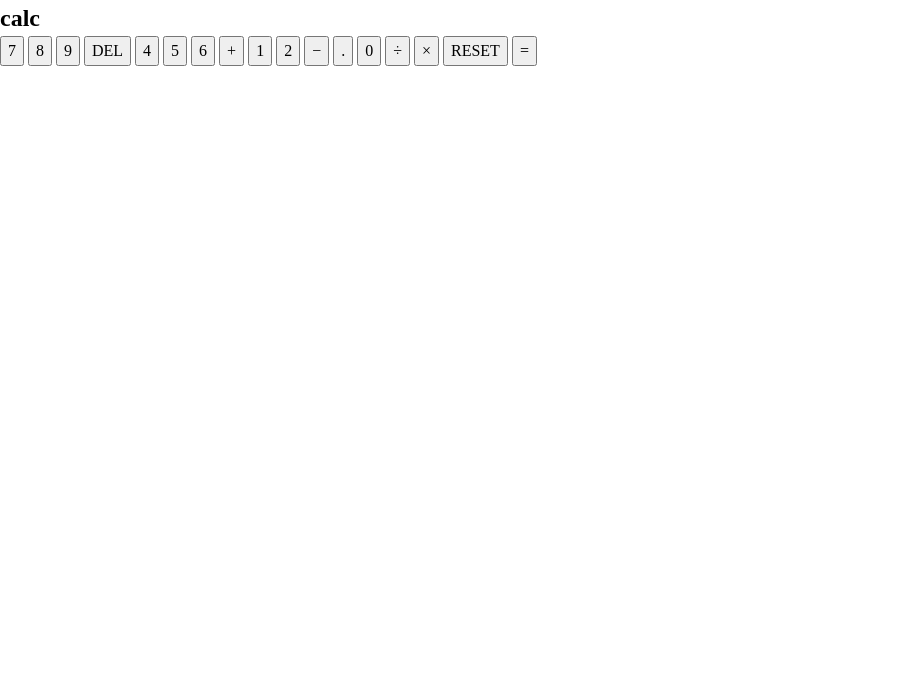
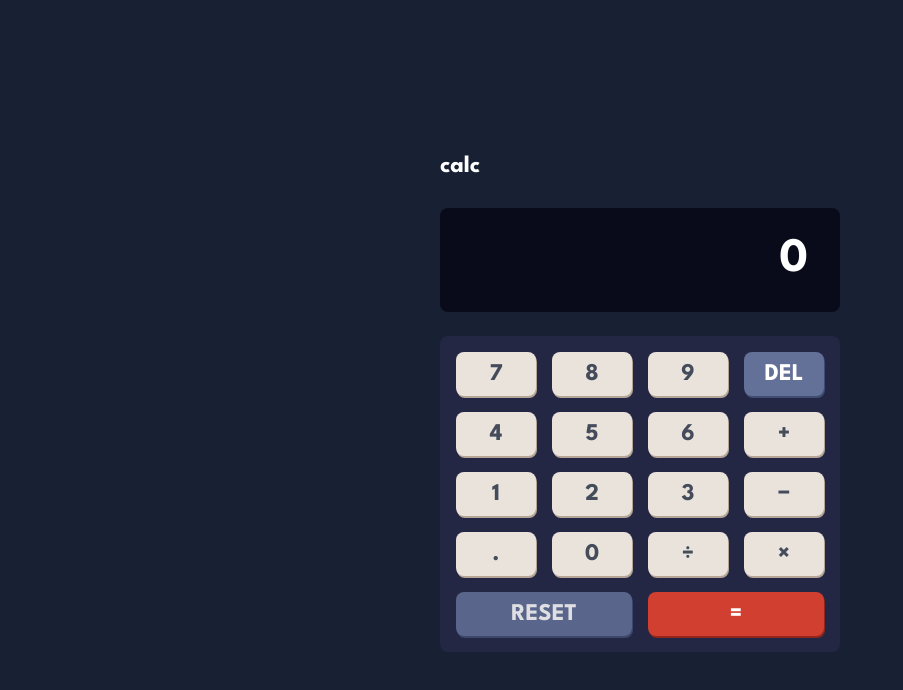
Before and after one commit to joshua-emmanuel/calculator-app, a website built with Vite: page index.html in a window 1280 px wide. Both pictures are taken after a click on the button "RESET". Shown: the whole page, without its empty margins (0-903 px from the left). Built offline with nearby package versions, Linux system fonts and the light colour scheme.

Commit message:
Style calculator

```diff
--- a/index.html
+++ b/index.html
@@ -4,6 +4,9 @@
   <meta charset="UTF-8">
   <meta name="viewport" content="width=device-width, initial-scale=1.0">
   <link rel="shortcut icon" href="./assets/images/favicon-32x32.png" type="image/x-icon">
+  <link rel="preconnect" href="https://fonts.googleapis.com">
+  <link rel="preconnect" href="https://fonts.gstatic.com" crossorigin>
+  <link href="https://fonts.googleapis.com/css2?family=League+Spartan:wght@700&display=swap" rel="stylesheet">
   <link rel="stylesheet" href="style.css">
   <title>Calculator App</title>
 </head>
@@ -14,7 +17,7 @@
         <header class="calculator__header">
           <h1>calc</h1>
         </header>
-        <div class="calculator__display"></div>
+        <div class="calculator__display">0</div>
         <div class="calculator__keys">
           <button data-key="7" data-button-type="number">7</button>
           <button data-key="8" data-button-type="number">8</button>
@@ -26,6 +29,7 @@
           <button data-key="plus" data-button-type="operator">&plus;</button>
           <button data-key="1" data-button-type="number">1</button>
           <button data-key="2" data-button-type="number">2</button>
+          <button data-key="3" data-button-type="number">3</button>
           <button data-key="minus" data-button-type="operator">&minus;</button>
           <button data-key="decimal" data-button-type="decimal">.</button>
           <button data-key="0" data-button-type="number">0</button>
--- a/style.css
+++ b/style.css
@@ -72,3 +72,143 @@ select {
     scroll-behavior: auto !important;
   }
 }
+
+:root {
+  --very-dark-saturated-blue-main: hsl(233, 47%, 7%);
+  --very-dark-saturated-blue-keypad: hsl(233, 31%, 20%);
+  --very-dark-saturated-blue-screen: hsl(224, 36%, 15%);
+
+  --desaturated-dark-blue-bg: hsl(225, 21%, 49%);
+  --desaturated-dark-blue-shadow: hsl(224, 28%, 35%);
+
+  --red: hsl(6, 63%, 50%);
+  --dark-red: hsl(6, 70%, 34%);
+
+  --light-grayish-orange: hsl(30, 25%, 89%);
+  --grayish-orange: hsl(28, 16%, 65%);
+
+  --very-dark-grayish-blue: hsl(221, 14%, 31%);
+  --white: hsl(0, 0%, 100%);
+
+  --clr-main-bg: var(--very-dark-saturated-blue-main);
+  --clr-keypad-bg: var(--very-dark-saturated-blue-keypad);
+  --clr-screen-bg: var(--very-dark-saturated-blue-screen);
+
+  --clr-key-bg: var(--light-grayish-orange);
+  --clr-key-shadow: var(--grayish-orange);
+
+  --clr-key-bg-accent1: var(--desaturated-dark-blue-bg);
+  --clr-key-shadow-accent1: var(--desaturated-dark-blue-shadow);
+
+  --clr-key-bg-accent2: var(--red);
+  --clr-key-shadow-accent2: var(--dark-red);
+
+  --clr-text-white: var(--white);
+  --clr-text-blue: var(--very-dark-grayish-blue);
+
+  --border-radius: .5rem;
+}
+
+body {
+  font-family: 'League Spartan', sans-serif;
+  font-weight: 700;
+  font-size: 1.5rem;
+  background-color: var(--clr-screen-bg);
+  color: var(--clr-text-white);
+}
+
+main {
+  display: grid;
+  min-height: 100svh;
+  min-height: 100vh;
+  place-items: center;
+}
+
+.wrapper {
+  max-width: 100%;
+  width: min(400px, 100% - 2rem);
+  margin-inline: auto;
+}
+
+.calculator > * + * {
+  margin-top: 1.5rem;
+}
+
+.calculator__header {
+  font-size: 1rem;
+}
+
+.calculator__display {
+  padding: 1rem 2rem;
+  text-align: right;
+  font-size: 3rem;
+  border-radius: var(--border-radius);
+  background-color: var(--clr-main-bg);
+}
+
+.calculator__keys {
+  display: grid;
+  grid-template-columns: repeat(4, 1fr);
+  gap: 1rem;
+  padding: 1rem;
+  border-radius: var(--border-radius);
+  background-color: var(--clr-keypad-bg);
+}
+
+.calculator__keys > [data-button-type='reset'],
+.calculator__keys > [data-button-type='equal'] {
+  grid-column: span 2;
+}
+
+.calculator__keys > button {
+  cursor: pointer;
+  border: 0;
+  padding: .25rem;
+  outline: none;
+  border-radius: var(--border-radius);
+  box-shadow: 1px 2px var(--clr-key-shadow);
+  color: var(--clr-text-blue);
+  background-color: var(--clr-key-bg);
+}
+
+.calculator__keys > button:active {
+  transform: scale(.98);
+  box-shadow: 0 1px var(--clr-key-shadow);
+}
+
+.calculator__keys > button:not([data-button-type='reset']):not([data-button-type='delete']):not([data-button-type='equal']):hover,
+.calculator__keys > button:not([data-button-type='reset']):not([data-button-type='delete']):not([data-button-type='equal']):focus,
+.calculator__keys > button:not([data-button-type='reset']):not([data-button-type='delete']):not([data-button-type='equal']):active {
+  background-color: var(--white);
+}
+
+.calculator__keys > button[data-button-type='reset']:hover,
+.calculator__keys > button[data-button-type='delete']:hover,
+.calculator__keys > button[data-button-type='equal']:hover {
+  opacity: .85;
+}
+
+.calculator__keys > button[data-button-type='reset']:focus,
+.calculator__keys > button[data-button-type='delete']:focus,
+.calculator__keys > button[data-button-type='equal']:focus {
+  opacity: .85;
+}
+
+.calculator__keys > button[data-button-type='reset']:active,
+.calculator__keys > button[data-button-type='delete']:active,
+.calculator__keys > button[data-button-type='equal']:active {
+  opacity: .85;
+}
+
+.calculator__keys > [data-button-type='reset'],
+.calculator__keys > [data-button-type='delete'] {
+  --clr-key-shadow: var(--clr-key-shadow-accent1);
+  --clr-key-bg: var(--clr-key-bg-accent1);
+  color: var(--clr-text-white);
+}
+
+.calculator__keys > [data-button-type='equal'] {
+  --clr-key-shadow: var(--clr-key-shadow-accent2);
+  --clr-key-bg: var(--clr-key-bg-accent2);
+  color: var(--clr-text-white);
+}
```
